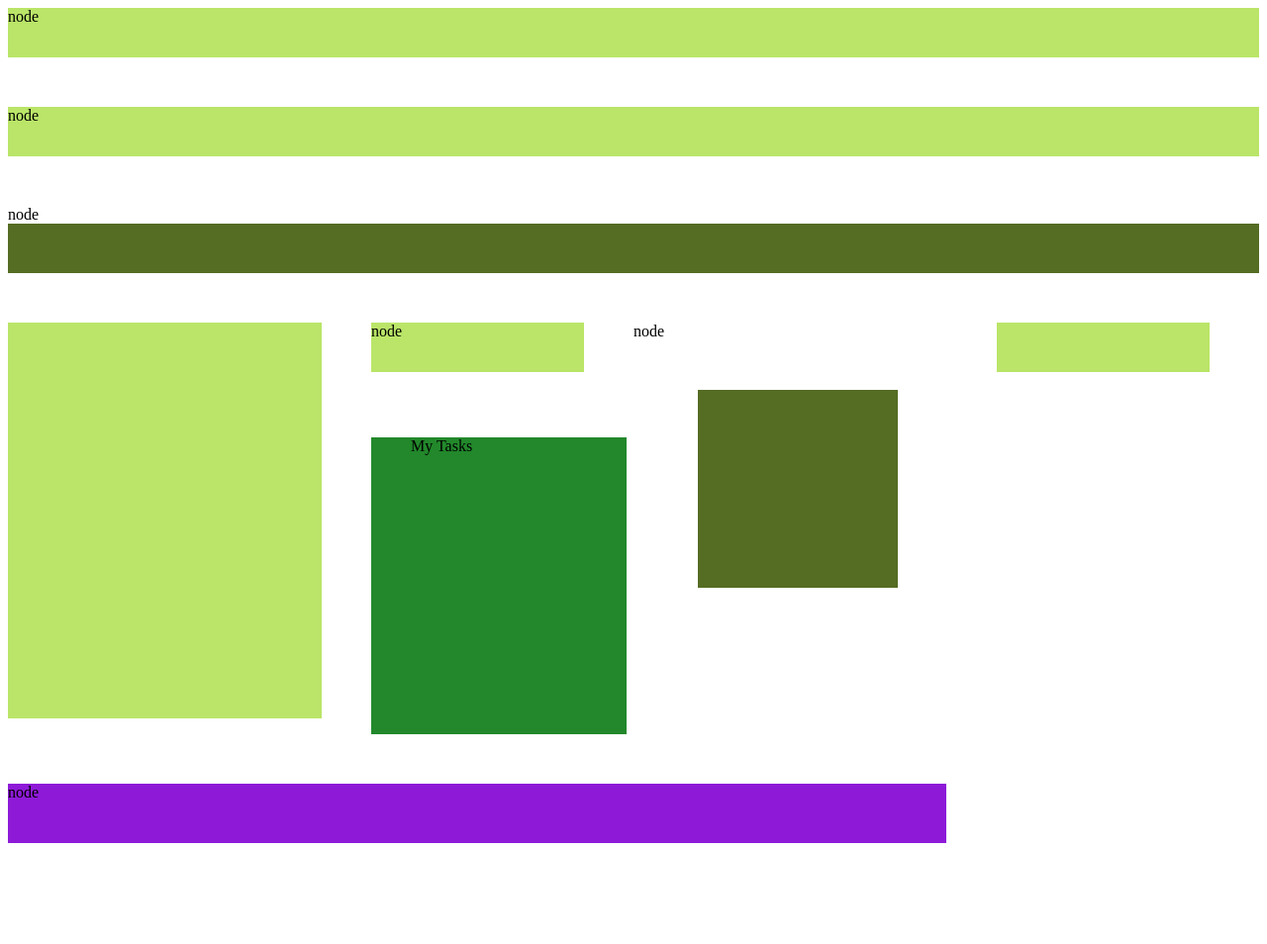
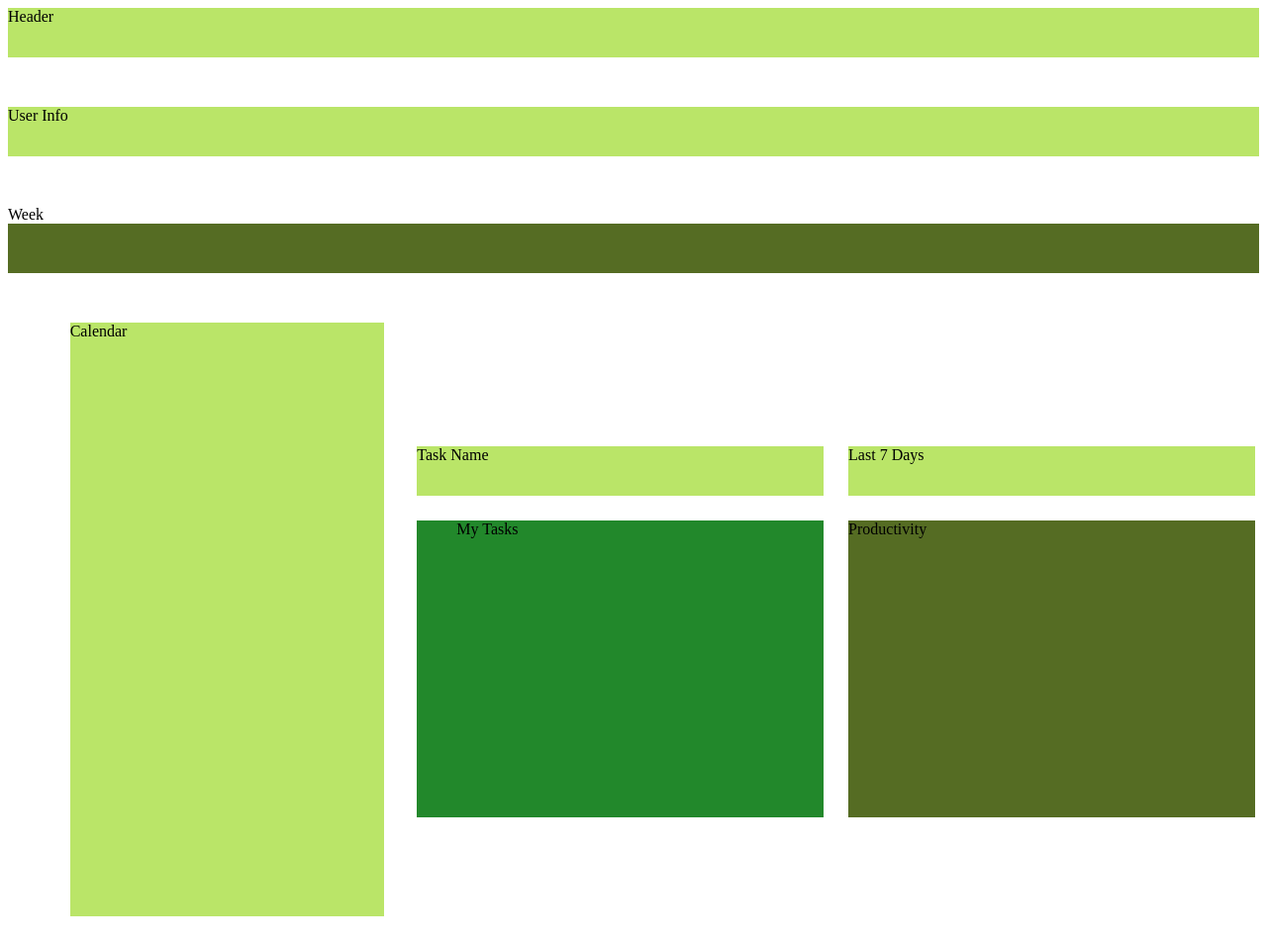
Before and after one commit to jzhouerm/task-lister-pro-frontend-client, a plain HTML site: page index.html in a window 1280 px wide. Shown: the top 954 px of the page at 99% size. Before the commit the page ends 860 px from the top, so only its background shows below. Drawn offline with Linux system fonts and the light colour scheme; no server answers.

Commit message:
basic CSS 09-08

```diff
--- a/index.html
+++ b/index.html
@@ -9,16 +9,22 @@
 
 </head>
 <body>
-    <div id="node1">node</div><!-- #node1 end -->
-    <div id="node2">node</div><!-- #node2 end -->
-    <table id="node7">node</table><!-- #node7 end -->
-        <div id="node8">
+    <div id="node1">Header</div><!-- #node1 end -->
+    <div id="node2">User Info</div><!-- #node2 end -->
+    <table id="node7">Week</table><!-- #node7 end -->
+    <div id="parent">
+    <div id="parentCal">
+        <div id="node8"> Calendar
             <!-- <iframe src="https://calendar.google.com/calendar/embed?height=250&amp;wkst=1&amp;bgcolor=%23ffffff&amp;ctz=America%2FNew_York&amp;src=bW9hOXU2czlnMGFjMG9obmIwZWtkYXUxMzhAZ3JvdXAuY2FsZW5kYXIuZ29vZ2xlLmNvbQ&amp;color=%23616161&amp;showNav=0&amp;showPrint=0&amp;showTitle=0&amp;showTz=0&amp;showCalendars=0&amp;showDate=1&amp;mode=MONTH" style="border:solid 1px #777" width="300" height="250" frameborder="0" scrolling="no"></iframe> -->
         </div><!-- #node8 end -->
-    <div id="node12"></div><!-- #node12 end -->
-    <div id="node9">node</div><!-- #node9 end -->
-    <table id="node11">node</table><!-- #node11 end -->
+    </div> <!--parentCal node end-->
+    <div id="parentEles">
+    <div id="node12">Last 7 Days</div><!-- #node12 end -->
+    <div id="node9">Task Name</div><!-- #node9 end -->
+    <div id="node11">Productivity</div><!-- #node11 end -->
     <ul class="list-title" id="node10">My Tasks</ul><!-- #node10 end -->
+    </div> <!--parentEles end-->
+    </div> <!--parent end-->
     <form id="node13">node</form><!-- #node13 end -->
 </body>
 </html>
--- a/styles/app.css
+++ b/styles/app.css
@@ -19,54 +19,67 @@
 	width: 100%;
 	margin-bottom: 50px;
 }
+#parent
+{
+	display: flex;
+
+}
+#parentCal
+{
+	width: 35%;
+	display: flex;
+	flex-wrap: wrap;
+	flex-direction: row;
+	justify-content: space-around;
+}
 #node8
 {
-	float: left;
 	width: 317px;
-	height: 400px;
+	height: 600px;
 	background-color: #BAE568;
 	margin-bottom: 25px;
 }
+#parentEles
+{
+	display: grid;
+	grid-template-columns: 50% 50% 1%;
+	grid-template-rows: 50px 300px;
+	grid-template-areas:
+	"TaskName last7D"
+	"MyTasks productivity"
+	;
+	gap: 25px;
+	width: 65%;
+	flex-wrap: wrap;
+	justify-content: center;
+	align-content: center;
+}
 #node9
 {
+	grid-area: TaskName;
 	position: relative;
-	float: left;
-	width: 215px;
+	background-color: #BAE568;
 	height: 50px;
-	background-color: #BAE568;
-	margin-bottom: 50px;
-	margin-right: 50px;
-	margin-left: 50px;
 }
 #node10
 {
-	float: left;
-	width: 218px;
+	grid-area: MyTasks;
 	height: 300px;
 	background-color: #22882B;
-	margin-bottom: 50px;
-	margin-left: 50px;
+	align-self: center;
 }
 #node11
 {
-	float: right;
-	width: 202px;
-	height: 200px;
+	grid-area: productivity;
+	height: 300px;
 	background-color: #556C23;
-	margin-bottom: 50px;
-	margin-top: 50px;
-	margin-left: 50px;
-	margin-right: 50px;
 }
 #node12
 {
+	grid-area: last7D;
 	position: relative;
-	float: right;
-	width: 215px;
 	height: 50px;
 	background-color: #BAE568;
-	margin-left: 50px;
-	margin-right: 50px;
 }
 #node13
 {
```
